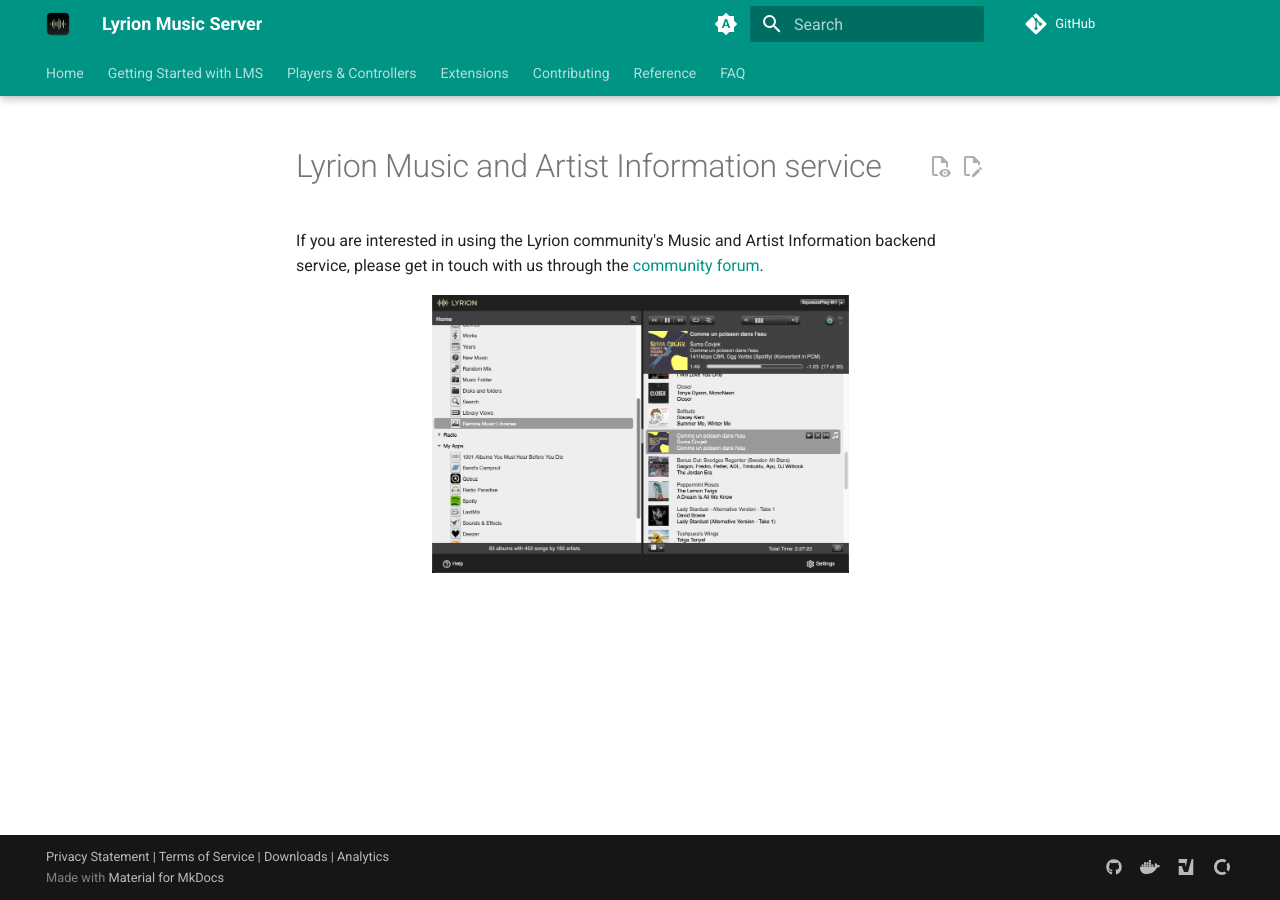
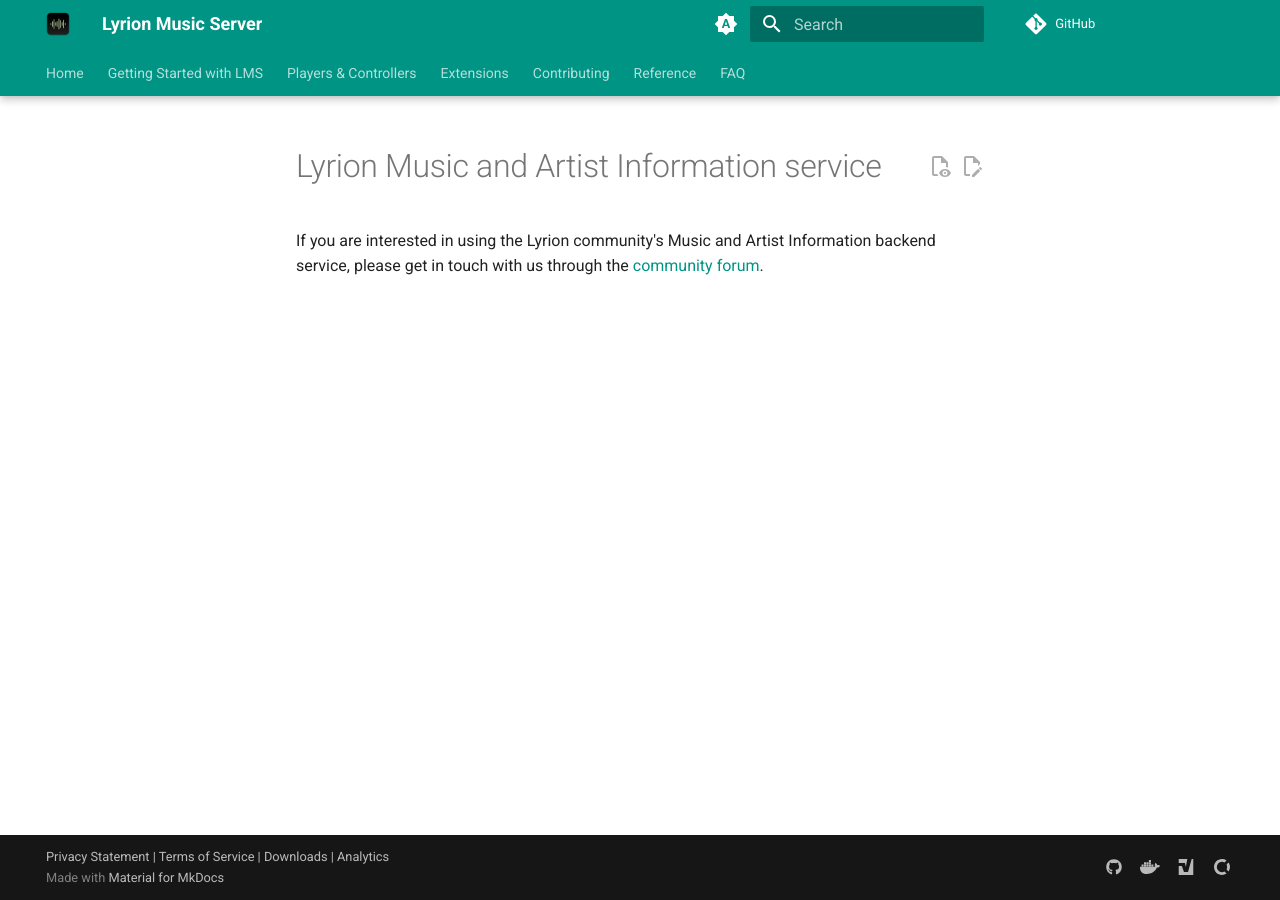
Before and after one commit to LMS-Community/lms-community.github.io, an MkDocs documentation site: the page built from docs/mai-interest.md, in a window 1280 px wide. Built offline with MkDocs 1.6.1 and Material for MkDocs 9.7.7, drawn with Linux system fonts in a browser that asks for light colours; a script that is not in the unit is left out; plug-ins that fetch from the network failed and are left out; comment, search, counter and statistics services are not loaded.

```diff
--- a/docs/mai-interest.md
+++ b/docs/mai-interest.md
@@ -6,7 +6,3 @@
 # Lyrion Music and Artist Information service
 
 If you are interested in using the Lyrion community's Music and Artist Information backend service, please get in touch with us through the [community forum](https://forums.lyrion.org).
-
-<figure markdown="span">
-  ![](assets/screenshot.png){ width="417" }
-</figure>
```
Also changed, not shown: docs/assets/forum-contact-form.png (renamed from assets/forum-contact-form.png).
